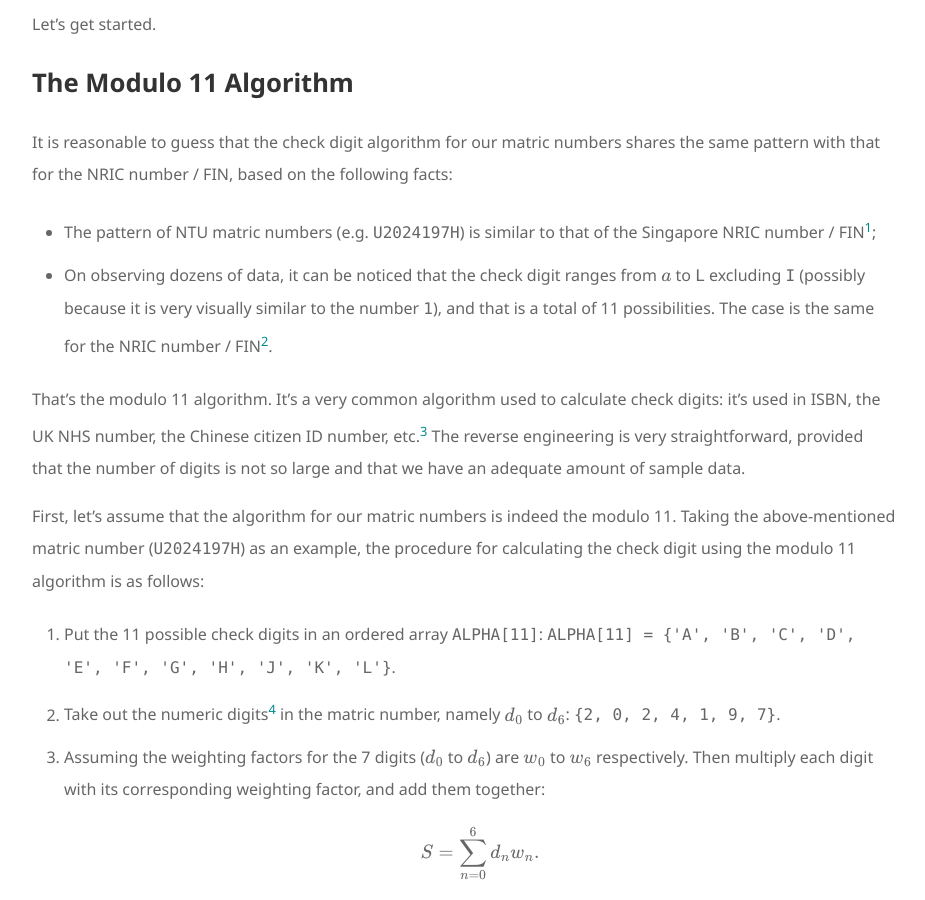
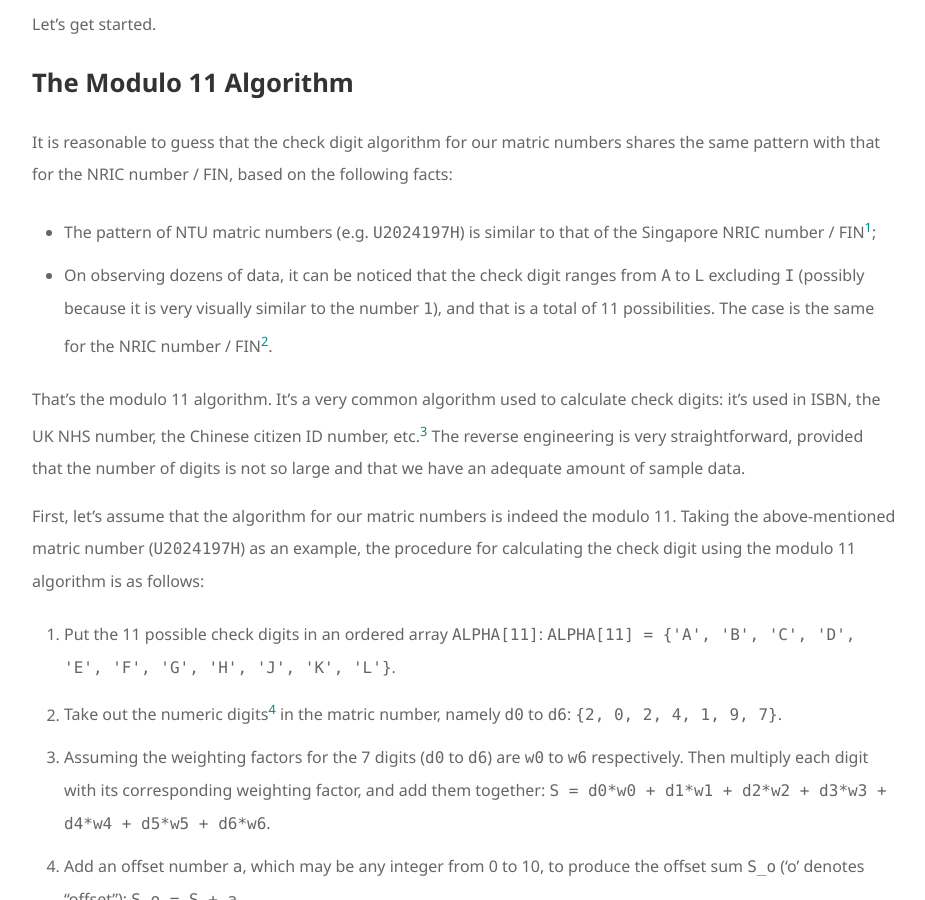
Before and after one commit to ZhongRuoyu/ruoyu.xyz, a Jekyll site: the page built from _posts/2020-07-15-ntu-matric-number.md, in a window 1280 px wide and 900 px high, scrolled down 518 px. Shown: the whole window, without its empty margins (176-1101 px from the left). Built offline with Jekyll 4.4.1, drawn with Linux system fonts in a browser that asks for light colours; some of the changed text lies outside the part shown.

Commit message:
LaTeX support temporarily disabled

```diff
--- a/_posts/2020-07-15-ntu-matric-number.md
+++ b/_posts/2020-07-15-ntu-matric-number.md
@@ -21,17 +20,17 @@ Let's get started.
 It is reasonable to guess that the check digit algorithm for our matric numbers shares the same pattern with that for the NRIC number / FIN, based on the following facts:
 
 * The pattern of NTU matric numbers (e.g. `U2024197H`) is similar to that of the Singapore NRIC number / FIN[^1];
-* On observing dozens of data, it can be noticed that the check digit ranges from \\(a\\) to `L` excluding `I` (possibly because it is very visually similar to the number `1`), and that is a total of 11 possibilities. The case is the same for the NRIC number / FIN[^2].
+* On observing dozens of data, it can be noticed that the check digit ranges from `A` to `L` excluding `I` (possibly because it is very visually similar to the number `1`), and that is a total of 11 possibilities. The case is the same for the NRIC number / FIN[^2].
 
 That's the modulo 11 algorithm. It's a very common algorithm used to calculate check digits: it's used in ISBN, the UK NHS number, the Chinese citizen ID number, etc.[^3] The reverse engineering is very straightforward, provided that the number of digits is not so large and that we have an adequate amount of sample data.
 
 First, let's assume that the algorithm for our matric numbers is indeed the modulo 11. Taking the above-mentioned matric number (`U2024197H`) as an example, the procedure for calculating the check digit using the modulo 11 algorithm is as follows:
 
 1. Put the 11 possible check digits in an ordered array `ALPHA[11]`: `ALPHA[11] = {'A', 'B', 'C', 'D', 'E', 'F', 'G', 'H', 'J', 'K', 'L'}`.
-2. Take out the numeric digits[^4] in the matric number, namely \\(d_0\\) to \\(d_6\\): `{2, 0, 2, 4, 1, 9, 7}`.
-3. Assuming the weighting factors for the 7 digits (\\(d_0\\) to \\(d_6\\)) are \\(w_0\\) to \\(w_6\\) respectively. Then multiply each digit with its corresponding weighting factor, and add them together: \\[S = \sum_{n = 0}^{6} d_n w_n .\\]
-4. Add an offset number \\(a\\), which may be any integer from 0 to 10, to produce the offset sum \\(S_o\\) ('o' denotes "offset"): \\[S_o = S + a.\\]
-5. Divide the offset sum \\(S_o\\) by 11, and get the remainder \\(R\\): \\[R = S_o \bmod 11.\\]
+2. Take out the numeric digits[^4] in the matric number, namely `d0` to `d6`: `{2, 0, 2, 4, 1, 9, 7}`.
+3. Assuming the weighting factors for the 7 digits (`d0` to `d6`) are `w0` to `w6` respectively. Then multiply each digit with its corresponding weighting factor, and add them together: `S = d0*w0 + d1*w1 + d2*w2 + d3*w3 + d4*w4 + d5*w5 + d6*w6`.
+4. Add an offset number `a`, which may be any integer from 0 to 10, to produce the offset sum `S_o` ('o' denotes "offset"): `S_o = S + a`.
+5. Divide the offset sum `S_o` by 11, and get the remainder `R`: `R = S_o % 11`.
 6. The check digit is just `ALPHA[R]`.
 
 ## Attempting to Find the Weighting Coefficients and the Offset Number
@@ -55,21 +54,21 @@ The three sets of weighting coefficients and the offset number are as follow:
 
 For matric numbers starting with '`U`', obtained before (and including) 2016 ("the former set", calculated by Senpai Zhang):
 
-|\\(w_0\\)|\\(w_1\\)|\\(w_2\\)|\\(w_3\\)|\\(w_4\\)|\\(w_5\\)|\\(w_6\\)|\\(a\\)|
-|---------|---------|---------|---------|---------|---------|---------|-------|
-|   10    |    7    |    4    |    3    |    2    |    9    |    8    |   0   |
+|`w0`|`w1`|`w2`|`w3`|`w4`|`w5`|`w6`|`a`|
+|----|----|----|----|----|----|----|---|
+|10  |7   |4   |3   |2   |9   |8   |0  |
 
 For matric numbers starting with '`U`', obtained after (and including) 2018:
 
-|\\(w_0\\)|\\(w_1\\)|\\(w_2\\)|\\(w_3\\)|\\(w_4\\)|\\(w_5\\)|\\(w_6\\)|\\(a\\)|
-|---------|---------|---------|---------|---------|---------|---------|-------|
-|    6    |    7    |    4    |    3    |    8    |    9    |    2    |   4   |
+|`w0`|`w1`|`w2`|`w3`|`w4`|`w5`|`w6`|`a`|
+|----|----|----|----|----|----|----|---|
+|6   |7   |4   |3   |8   |9   |2   |4  |
 
 For bridging numbers (matric numbers starting with '`B`'):
 
-|\\(w_0\\)|\\(w_1\\)|\\(w_2\\)|\\(w_3\\)|\\(w_4\\)|\\(w_5\\)|\\(w_6\\)|\\(a\\)|
-|---------|---------|---------|---------|---------|---------|---------|-------|
-|   10    |    7    |    4    |    3    |    2    |    9    |    8    |   9   |
+|`w0`|`w1`|`w2`|`w3`|`w4`|`w5`|`w6`|`a`|
+|----|----|----|----|----|----|----|---|
+|10  |7   |4   |3   |2   |9   |8   |9  |
 
 Due to the limitations of the sample data, matric numbers starting with '`U`' and obtained in 2017 have not been studied. The data set should be the same as that in either 2016 or 2018.
 
```
Also changed, not shown: other parts of _posts/2020-07-15-ntu-matric-number.md (+1 -2 lines).
